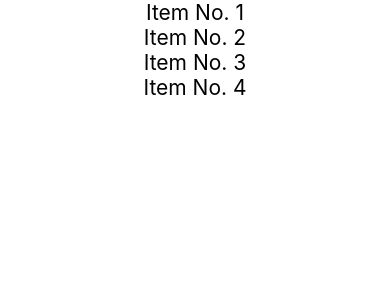
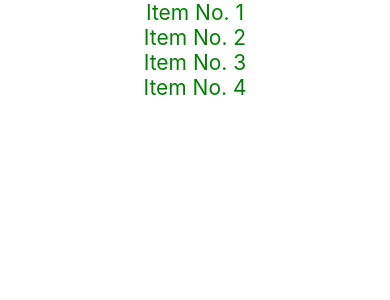
Before and after one commit to neel132/react-native-training, a React Native app: screen / in a window 390 px wide. Shown: the top 300 px of the page. Built offline with nearby package versions, Linux system fonts and the light colour scheme.

Commit message:
Initial commit

```diff
--- a/App.js
+++ b/App.js
@@ -1,21 +1,8 @@
 import React from 'react';
-import { FlatList, Text } from 'react-native';
+import Home from './src/screens/Home/Home';
 
 const App = () => {
-  const renderItem = ({item, index}) => {
-    console.log("Render item -", item);
-    return (
-      <Text style={{fontSize: 21, textAlign: 'center'}}>
-        {`Item No. ${index + 1}`}
-      </Text>
-    )
-  }
-  return (
-    <FlatList
-      data={[1, 2, 3, 4]}
-      renderItem={renderItem}
-    />
-  )
+  return <Home />
 }
 
 export default App;
--- /dev/null
+++ b/src/screens/Home/Home.js
@@ -0,0 +1,21 @@
+import React from 'react';
+import { FlatList, Text } from 'react-native';
+import { HomeStyles as styles } from './Home.style';
+
+const Home = () => {
+  const renderItem = ({item, index}) => {
+    return (
+      <Text style={[styles.textItem, styles.textColor]}>
+        {`Item No. ${index + 1}`}
+      </Text>
+    )
+  }
+  return (
+    <FlatList
+      data={[1, 2, 3, 4]}
+      renderItem={renderItem}
+    />
+  )
+}
+
+export default Home;
--- /dev/null
+++ b/src/screens/Home/Home.style.js
@@ -0,0 +1,13 @@
+import { StyleSheet } from "react-native";
+import Colors from "../../utils/Colors";
+const HomeStyles = StyleSheet.create({
+	textItem: {
+		fontSize: 21,
+		textAlign: 'center',
+	},
+	textColor: {
+		color: Colors.secondary,
+	}
+})
+
+export { HomeStyles};
--- /dev/null
+++ b/src/utils/Colors.js
@@ -0,0 +1,6 @@
+const Colors = {
+    primary: "blue",
+    secondary: "green",
+}
+
+export default Colors;
```
Also changed, not shown: src/utils/Fonts.js (added), 1 other file (tests, documents, lock files or other folders).
